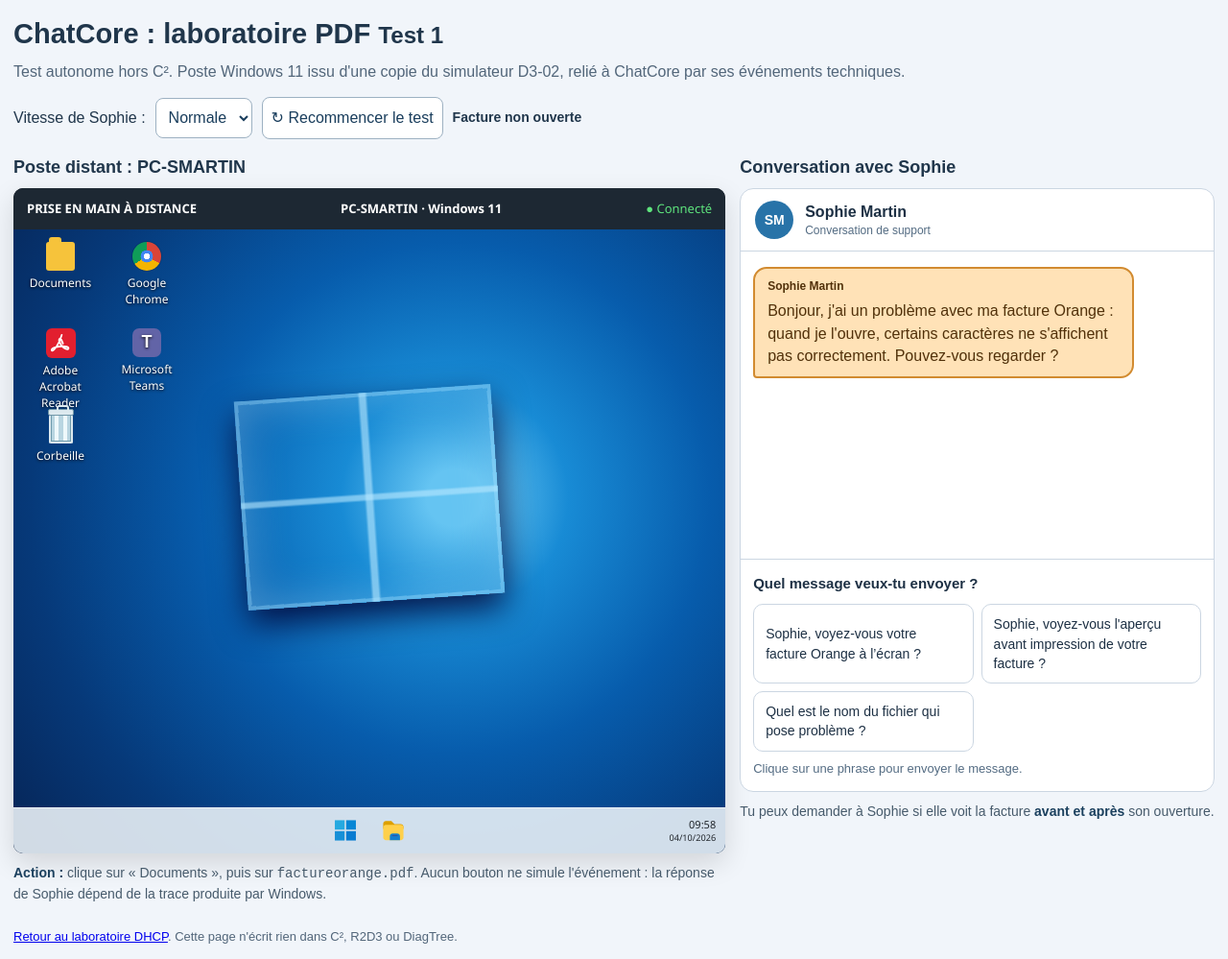
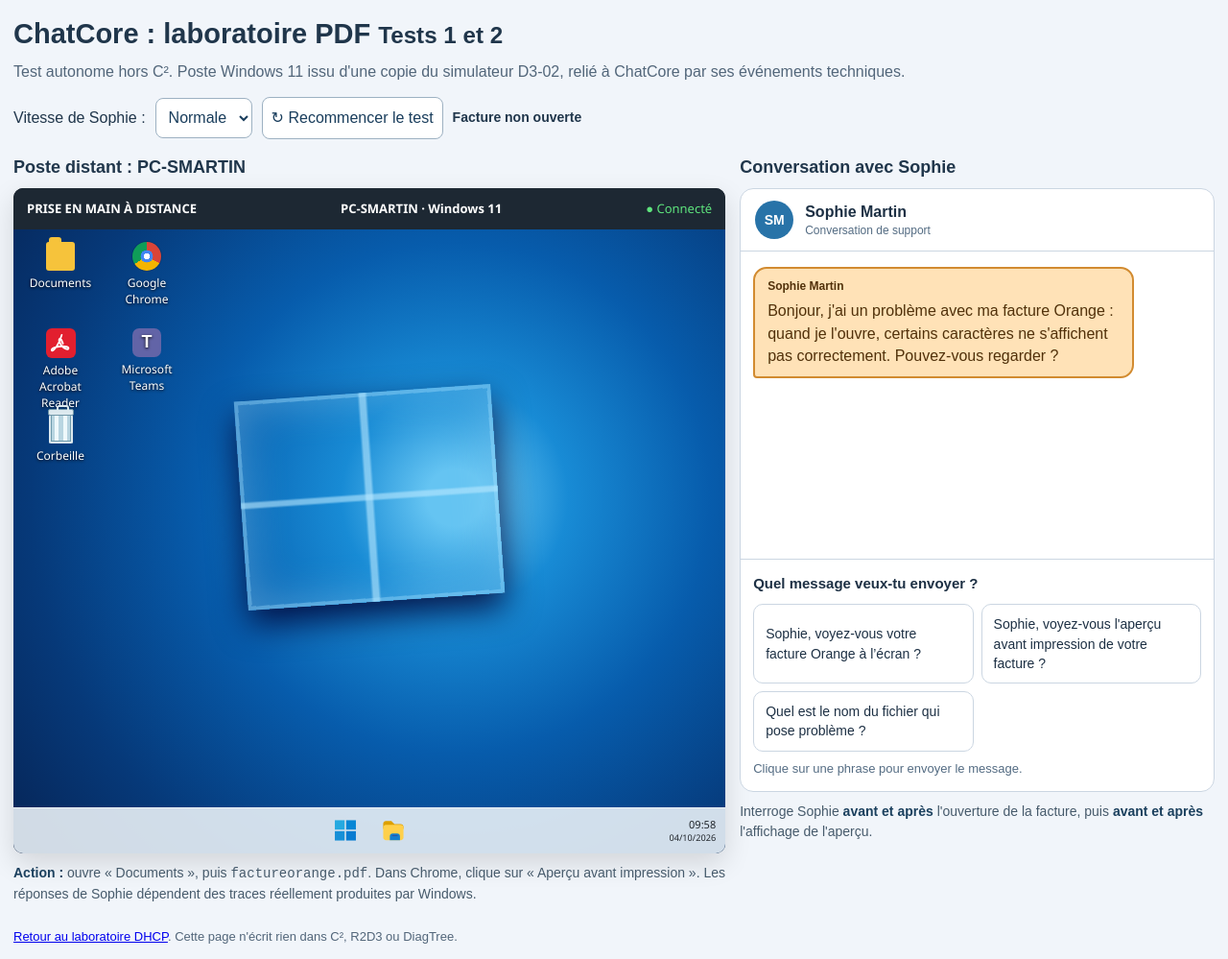
Before and after one commit to chaoli22000bzh/chatcore, a plain HTML site: page lab-pdf.html in a window 1280 px wide. Shown: the whole page at 96% size. Drawn offline with Linux system fonts and the light colour scheme.

Commit message:
Relier aperçu avant impression Windows au dialogue ChatCore du labo

```diff
--- a/lab-pdf.html
+++ b/lab-pdf.html
@@ -21,7 +21,7 @@ footer{margin-top:14px;font-size:13px;color:#52667a}
 </style>
 </head>
 <body><main>
-<h1>ChatCore : laboratoire PDF <small>Test 1</small></h1>
+<h1>ChatCore : laboratoire PDF <small>Tests 1 et 2</small></h1>
 <p class="intro">Test autonome hors C². Poste Windows 11 issu d'une copie du simulateur D3-02, relié à ChatCore par ses événements techniques.</p>
 <div class="toolbar">
 <label for="speed">Vitesse de Sophie :</label><select id="speed"><option value="slow">Lente</option><option value="normal" selected>Normale</option><option value="fast">Rapide</option></select>
@@ -32,12 +32,12 @@ footer{margin-top:14px;font-size:13px;color:#52667a}
 <section aria-label="Windows 11 simulé">
 <h2>Poste distant : PC-SMARTIN</h2>
 <div id="pdf-windows"></div>
-<p class="lab-tip"><strong>Action :</strong> clique sur « Documents », puis sur <code>factureorange.pdf</code>. Aucun bouton ne simule l'événement : la réponse de Sophie dépend de la trace produite par Windows.</p>
+<p class="lab-tip"><strong>Action :</strong> ouvre « Documents », puis <code>factureorange.pdf</code>. Dans Chrome, clique sur « Aperçu avant impression ». Les réponses de Sophie dépendent des traces réellement produites par Windows.</p>
 </section>
 <section aria-label="Dialogue client">
 <h2>Conversation avec Sophie</h2>
 <div id="pdf-chat"></div>
-<p class="lab-tip">Tu peux demander à Sophie si elle voit la facture <strong>avant et après</strong> son ouverture.</p>
+<p class="lab-tip">Interroge Sophie <strong>avant et après</strong> l'ouverture de la facture, puis <strong>avant et après</strong> l'affichage de l'aperçu.</p>
 </section>
 </div>
 <footer><a href="./">Retour au laboratoire DHCP</a>. Cette page n'écrit rien dans C², R2D3 ou DiagTree.</footer>
@@ -61,6 +61,13 @@ document.getElementById('pdf-windows').addEventListener('c2win:file-open',event=
     status.textContent='Facture ouverte dans Google Chrome';
   }
 });
+document.getElementById('pdf-windows').addEventListener('c2win:print-preview',()=>{
+  // Vérifier que Chrome a vraiment affiché l'aperçu de la facture ciblée.
+  if(win.has('print-preview',e=>e.file==='factureorange.pdf'&&e.app==='chrome')){
+    ui.setFacts({printPreviewOpened:true});
+    status.textContent='Aperçu de facture affiché dans Google Chrome';
+  }
+});
 document.getElementById('restart').addEventListener('click',()=>{
   // Nouveau poste et nouvelle conversation ; les autres moteurs et documents restent inchangés.
   win.state={connected:false,association:{...(win.scenario.association||{})},trace:[],openWindow:null,currentFile:null,currentApp:null};
```
